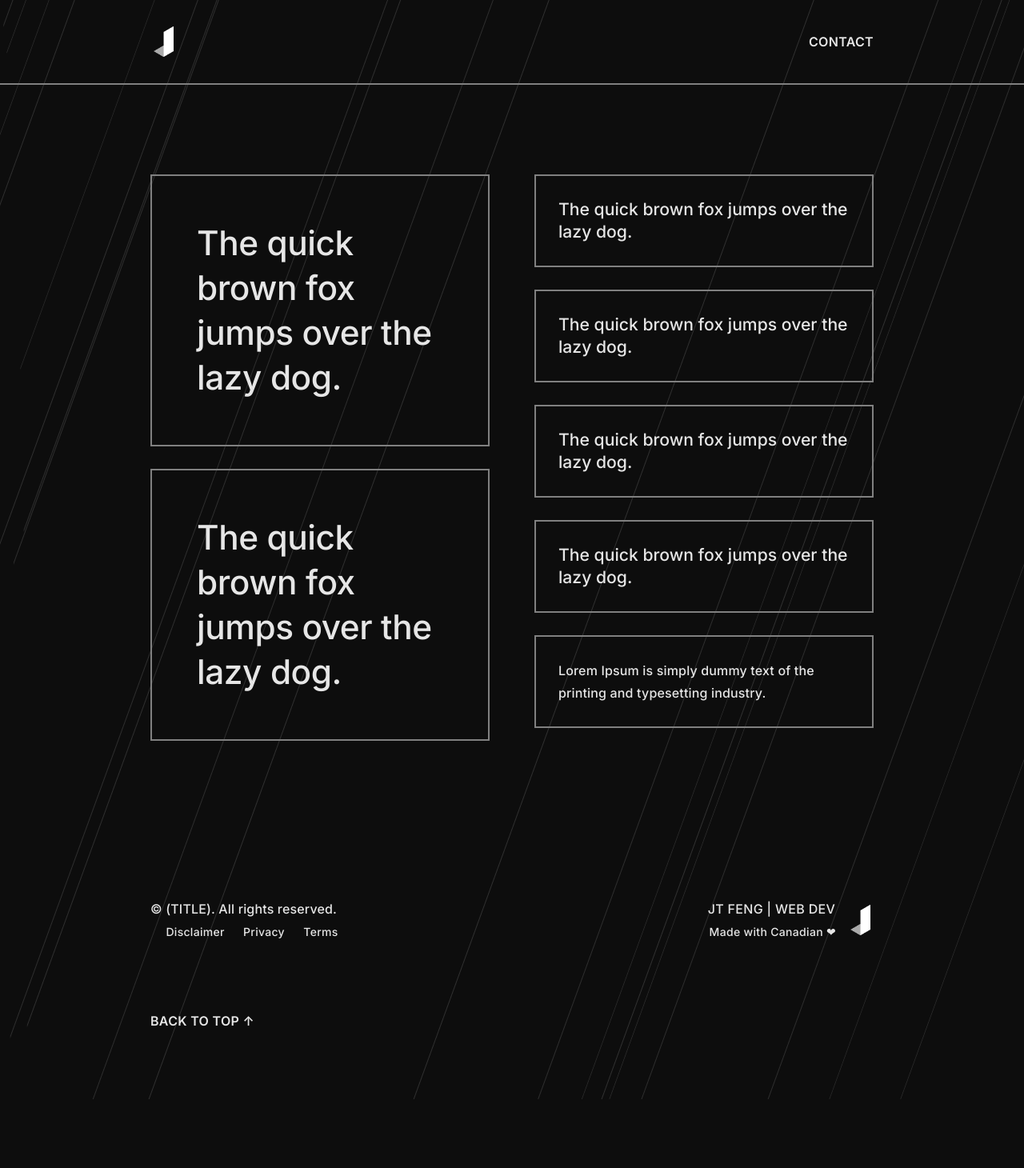
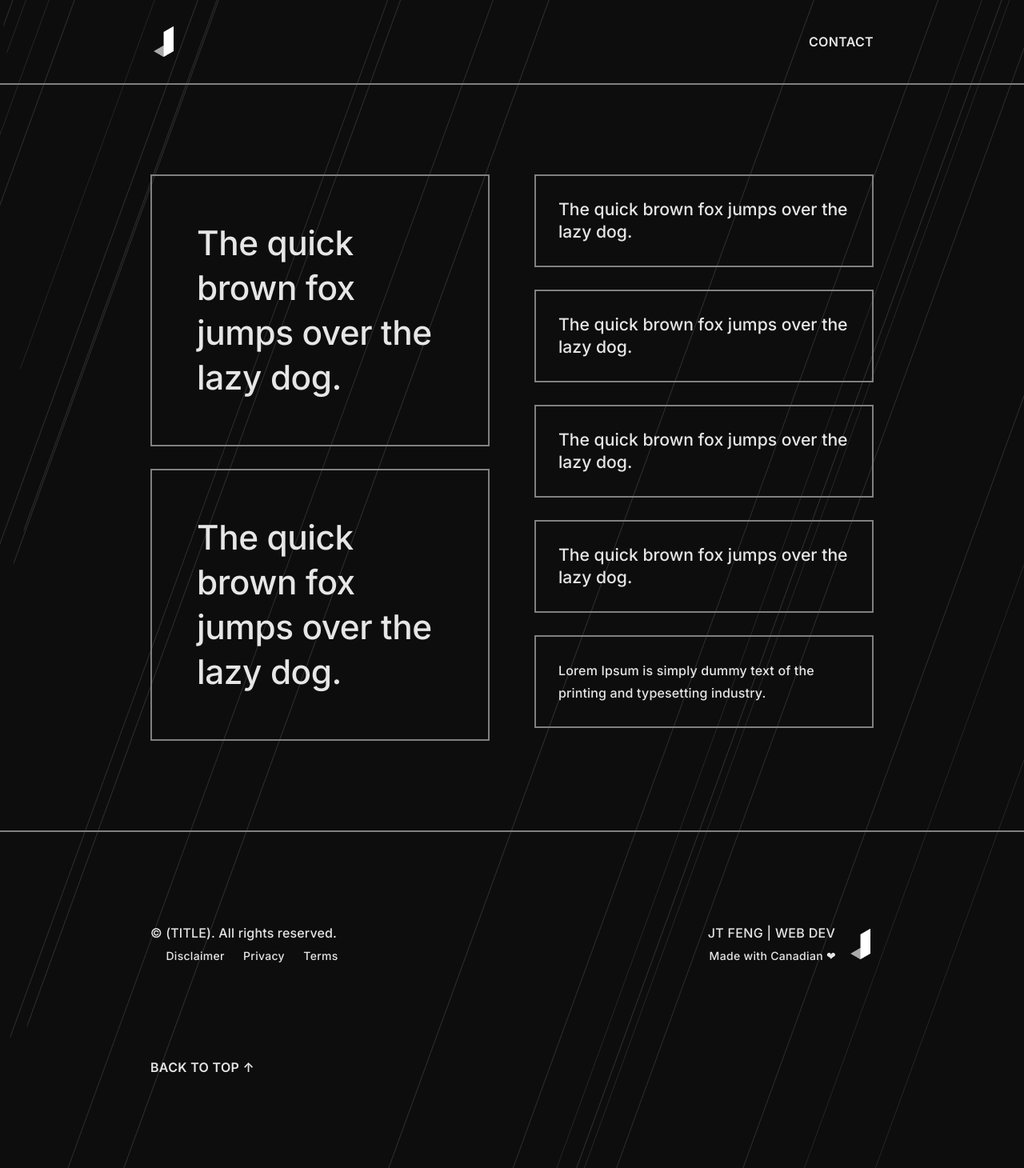
Before and after one commit to jingtianfeng/jekytrap, a Jekyll site: the page built from index.html, in a window 1280 px wide. Shown: the whole page at 80% size. Built offline with Jekyll 4.4.1, drawn with Linux system fonts in a browser that asks for light colours; before the commit the page ends 1374 px from its top, so only the background shows below that.

Commit message:
FIX footer: various

```diff
--- a/_includes/footer.html
+++ b/_includes/footer.html
@@ -1,7 +1,7 @@
-<footer class=""
-        id="footer">
-    <div class="container py-6">
-        <div class="row gy-4">
+<footer id="footer"
+        class="border-top">
+    <div class="container py-7">
+        <div class="row gy-5">
             <div class="col-4 col-md-2">
                 {% include comp-legal.html %}
             </div>
@@ -9,12 +9,10 @@
                 {% include comp-signature.html %}
             </div>
         </div>
-        <div class="row gy-4 mt-5">
-            <div class="col-4">
-                <a href="#nav-top">
-                    Back to top ↑
-                </a>
-            </div>
+        <div class="mt-7">
+            <a href="#nav-top">
+                Back to top ↑
+            </a>
         </div>
     </div>
 </footer>
```
